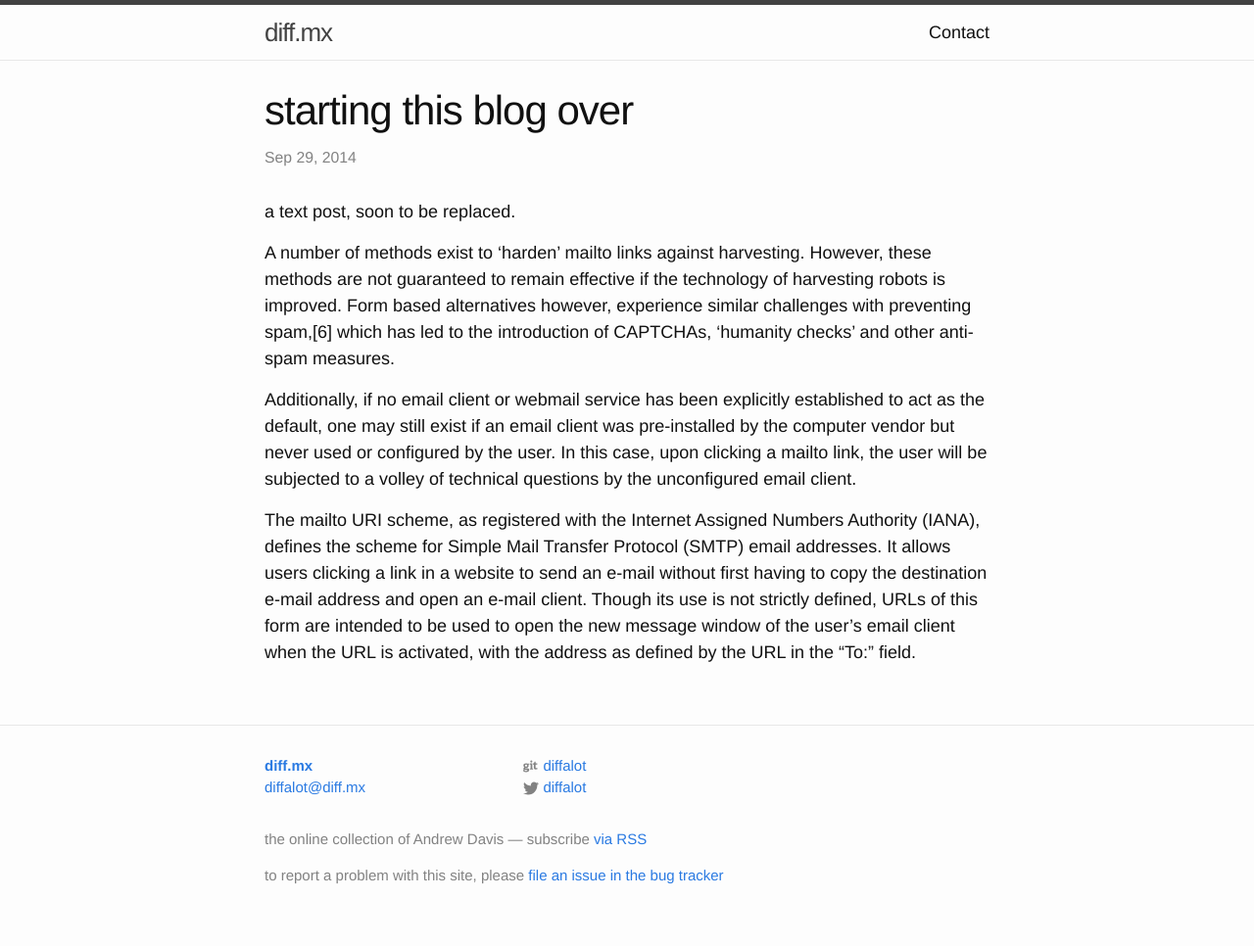
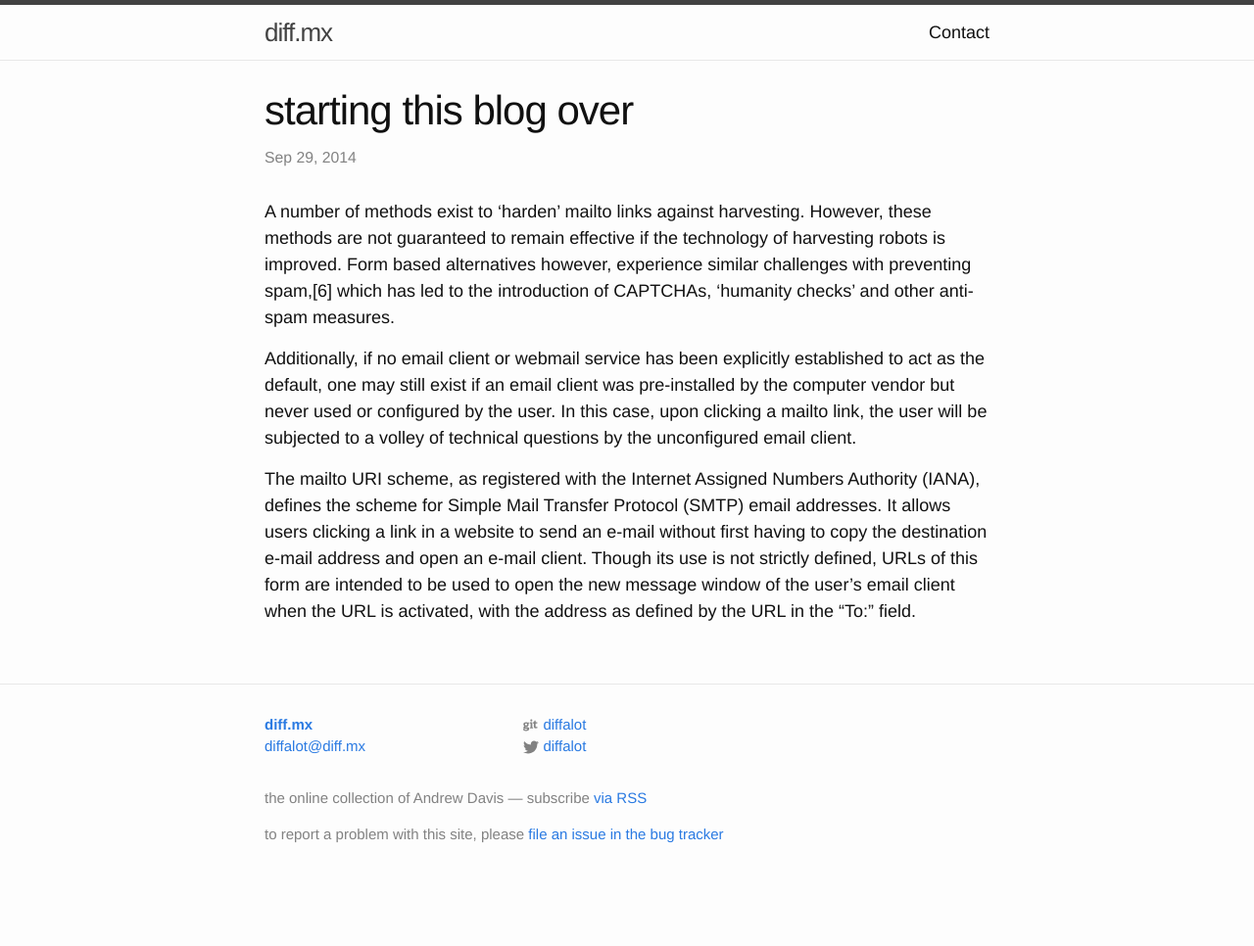
Before and after one commit to diffalot/diff.mx, a Jekyll site: the page built from _posts/2014-09-29-welcome-to-jekyll.markdown, in a window 1280 px wide. Shown: the whole page at 98% size. Built offline with Jekyll 4.4.1, drawn with Linux system fonts in a browser that asks for light colours; after the commit the page ends 924 px from its top, so only the background shows below that.

Commit message:
have a longer starting paragraph in the example

```diff
--- a/_posts/2014-09-29-welcome-to-jekyll.markdown
+++ b/_posts/2014-09-29-welcome-to-jekyll.markdown
@@ -5,8 +5,6 @@ date:   2014-09-29 11:28:13
 categories: welcome
 ---
 
-a text post, soon to be replaced.
-
 A number of methods exist to 'harden' mailto links against harvesting. However, these methods are not guaranteed to remain effective if the technology of harvesting robots is improved. Form based alternatives however, experience similar challenges with preventing spam,[6] which has led to the introduction of CAPTCHAs, 'humanity checks' and other anti-spam measures.
 
 Additionally, if no email client or webmail service has been explicitly established to act as the default, one may still exist if an email client was pre-installed by the computer vendor but never used or configured by the user. In this case, upon clicking a mailto link, the user will be subjected to a volley of technical questions by the unconfigured email client.
```
